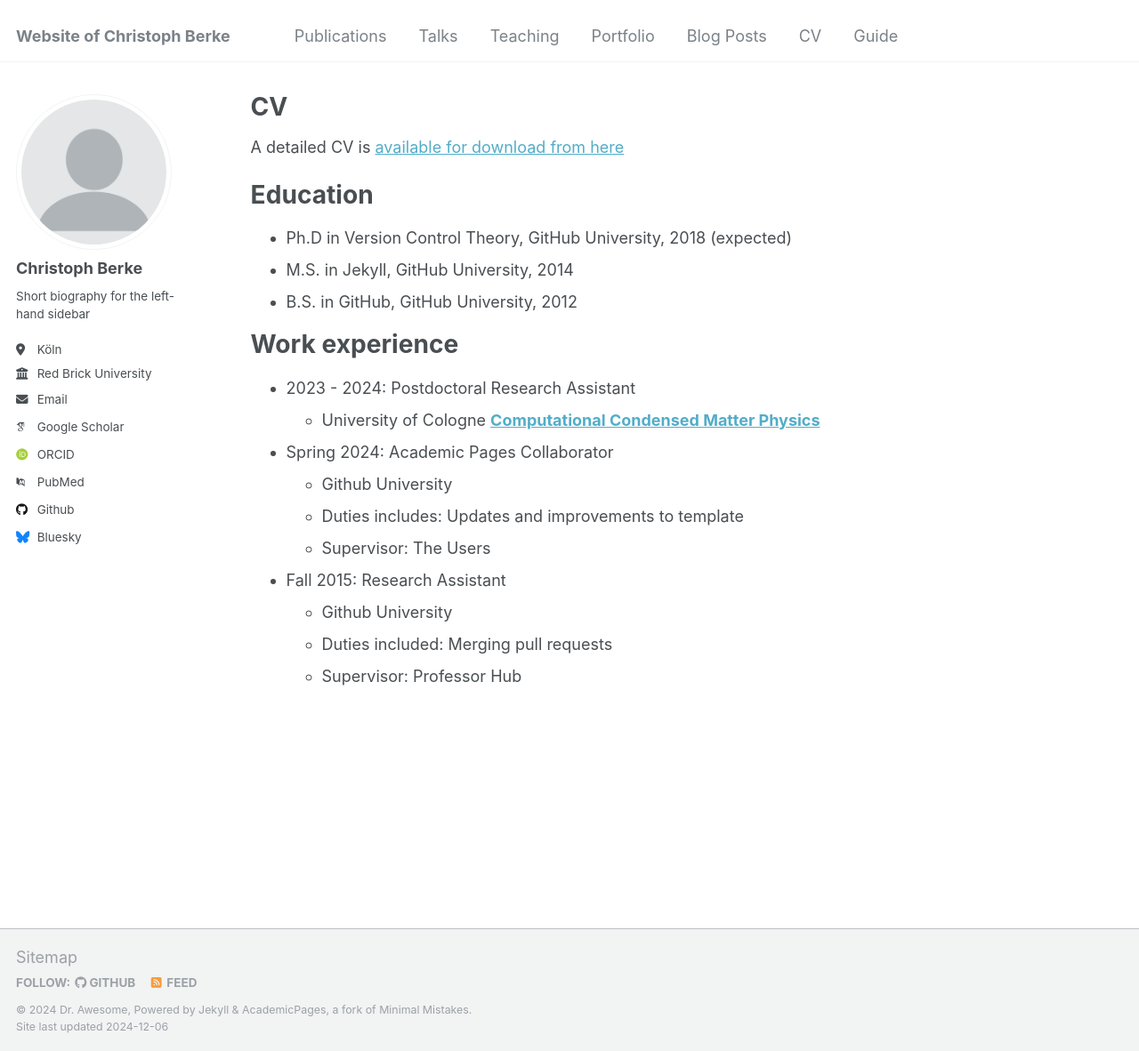
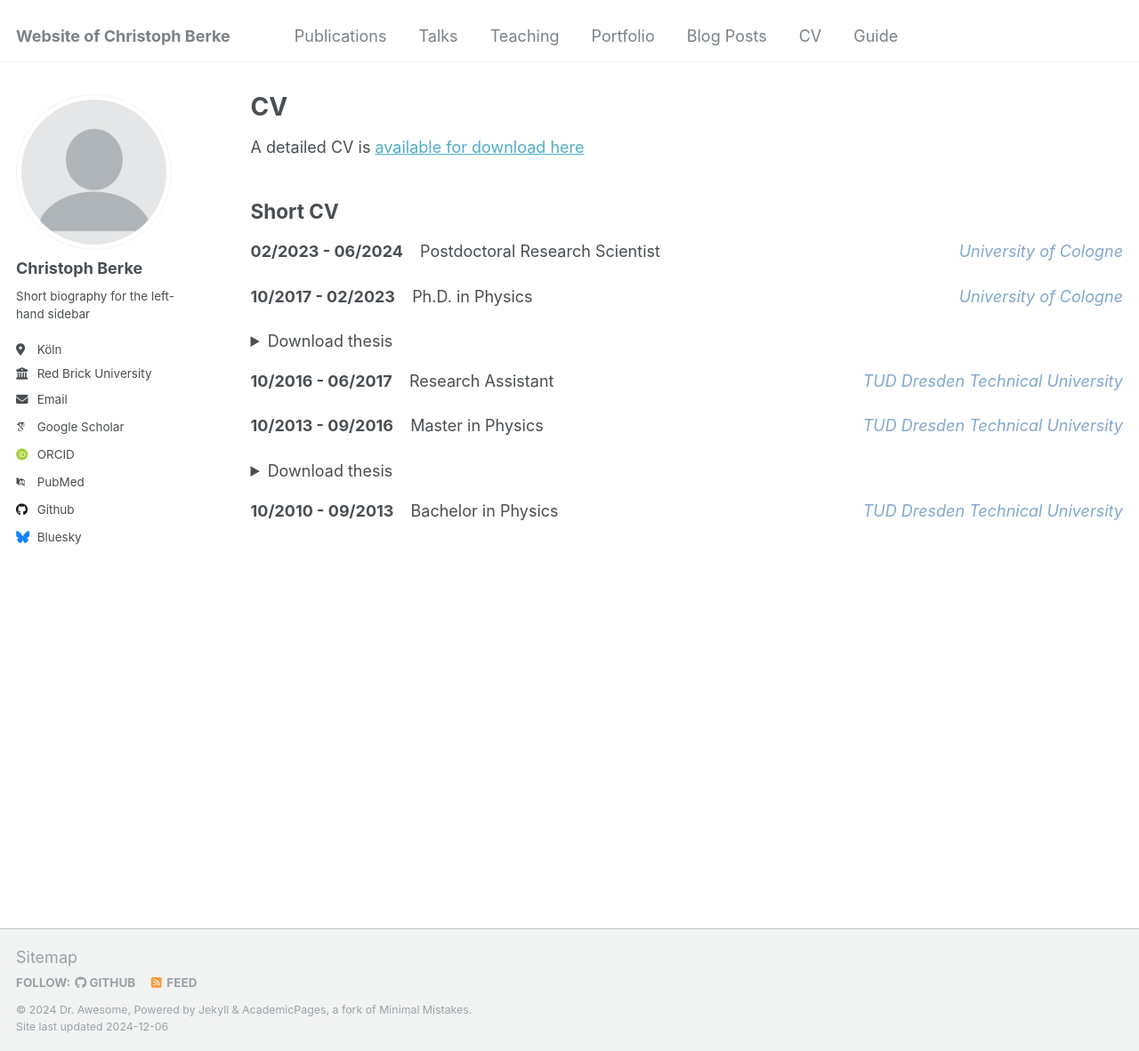
Before and after one commit to christophberke/christophberke.github.io, a Jekyll site: the page built from _pages/cv.md, in a window 1280 px wide and 1182 px high. Shown: the whole window at 89% size. Built offline with Jekyll 4.4.1, drawn with Linux system fonts in a browser that asks for light colours; some web fonts are replaced.

Commit message:
Update cv.md

```diff
--- a/_pages/cv.md
+++ b/_pages/cv.md
@@ -9,26 +9,77 @@
 
 {% include base_path %}
 
-A detailed CV is [available for download from here](../files/berkeCV.pdf)
+<style>
+* {
+  box-sizing: border-box;
+}
 
-Education
-======
-* Ph.D in Version Control Theory, GitHub University, 2018 (expected)
-* M.S. in Jekyll, GitHub University, 2014
-* B.S. in GitHub, GitHub University, 2012
+/* Create two equal columns that floats next to each other */
+.column60 {
+  float: left;
+  width: 60%;
+  padding: 10px;
+}
 
-Work experience
-======
-* 2023 - 2024: Postdoctoral Research Assistant
-  * University of Cologne
-**[Computational Condensed Matter Physics](https://www.thp.uni-koeln.de/trebst/index.shtml)**
+.column40 {
+  float: left;
+  width: 40%;
+  padding: 10px;
+}
 
-* Spring 2024: Academic Pages Collaborator
-  * Github University
-  * Duties includes: Updates and improvements to template
-  * Supervisor: The Users
 
-* Fall 2015: Research Assistant
-  * Github University
-  * Duties included: Merging pull requests
-  * Supervisor: Professor Hub
+/* Clear floats after the columns */
+.row:after {
+  content: "";
+  display: table;
+  clear: both;
+}
+
+/* Responsive layout - makes the two columns stack on top of each other instead of next to each other */
+@media screen and (max-width: 600px) {
+  .column60 {
+    width: 100%;
+  }
+  .column40 {
+    width: 100%;
+  }
+}
+</style>
+
+
+A detailed CV is [available for download here](../files/berkeCV.pdf)
+
+
+
+## Short CV
+
+**02/2023 - 06/2024** &ensp; Postdoctoral Research Scientist <span style="float: right; color:#82a8cf"> *University of Cologne* </span>
+
+**10/2017 - 02/2023** &ensp; Ph.D. in Physics <span style="float: right; color:#82a8cf"> *University of Cologne* </span>
+<details>
+  <summary>Download thesis</summary>
+  <!-- <figure style = "border:3px #cccccc solid; width:50%"> -->
+  <!-- <img src="../images/PhDcover.png" alt="" style="width:30%; display:block; margin-left:auto; margin-right:auto"> -->
+  <!-- </figure> -->
+  <div class="row">
+  <div class="column60" style="background-color:#fff;">
+    <p>I wrote my Ph.D. thesis under the supervision of <a href="https://www.thp.uni-koeln.de/trebst/index.shtml">Simon Trebst</a> (Chair of Computational Condensed Matter Physics).
+  The published version of my thesis can be downloaded here:  <a href="https://kups.ub.uni-koeln.de/71997/"> https://kups.ub.uni-koeln.de/71997/</a>. An updated version, including a list of changes, is available <a href="../files/berke_PhDthesis.pdf"> here </a> and the cover  <a href="../files/berke_PhDcover.pdf"> here </a>.  For an overview of all publications resulting from the research I conducted during my Ph.D., see my  <a href="https://orcid.org/0000-0002-6228-9933">Orcid page</a>.</p>
+  </div>
+  <div class="column40" style="background-color:#fff;">
+  <a href="../files/berke_PhDthesis.pdf">
+    <img src="../images/PhDcover.png" alt="" style="width:80%; display:block; margin-left:auto; margin-right:auto">
+  </a>
+  </div>
+</div>
+</details>
+
+**10/2016 - 06/2017** &ensp; Research Assistant <span style="float: right; color:#82a8cf"> *TUD Dresden Technical University* </span>
+
+**10/2013 - 09/2016** &ensp;  Master in Physics <span style="float: right; color:#82a8cf"> *TUD Dresden Technical University* </span>
+<details>
+  <summary>Download thesis</summary>
+  I wrote my Master's thesis under the supervision of  <a href="https://tu-dresden.de/mn/physik/itp/cmt">Carsten Timm</a> (Chair of Theory of Condensed Matter) about the stability of the Weyl semimetal phase on the pyrochlore lattice. The thesis (in german) can be downloaded from <a href="../files/berke_masterthesis.pdf">here</a>. The main results of the thesis have been published in <a href="https://iopscience.iop.org/article/10.1088/1367-2630/aab881">New J. Phys. 20, 043057 (2018)</a>
+</details>
+
+**10/2010 - 09/2013** &ensp; Bachelor in Physics  <span style="float: right; color:#82a8cf"> *TUD Dresden Technical University* </span>
```
